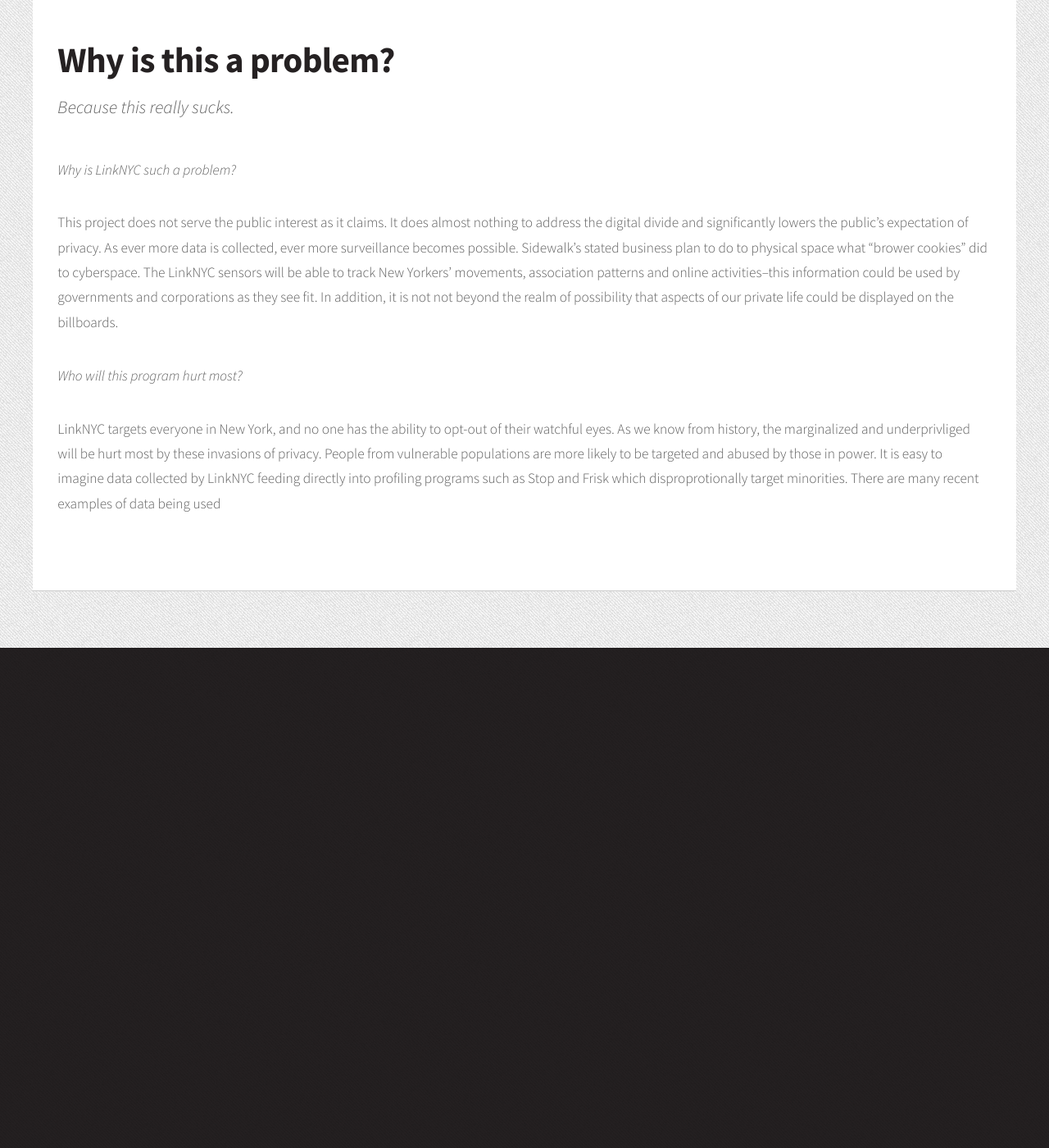
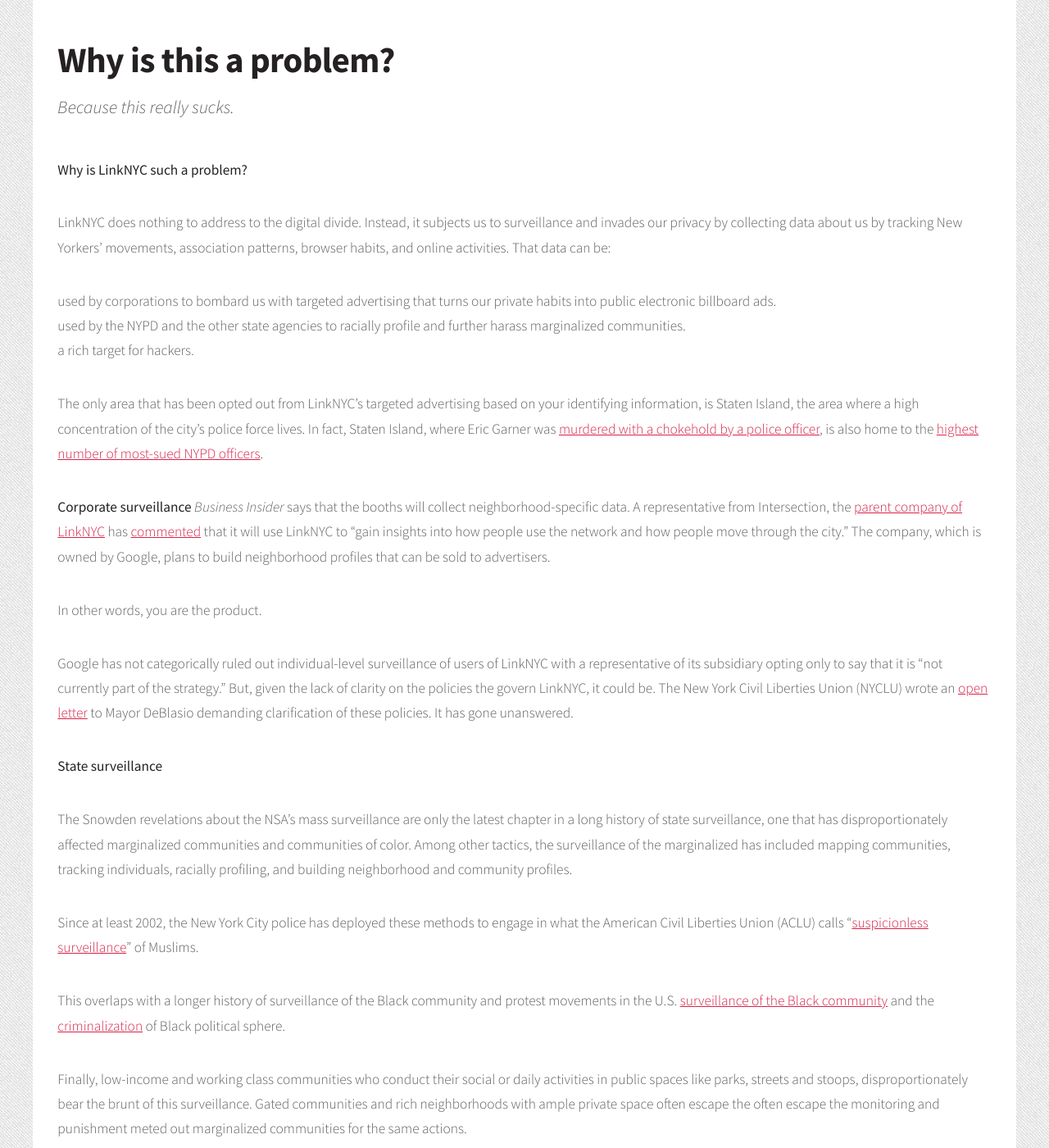
Before and after one commit to rethinklinknyc/rethinklinknyc.github.io, a Jekyll site: the page built from _pages/why-is-this-a-problem.md, in a window 1280 px wide and 1400 px high, scrolled down 768 px. Shown: the whole window at 82% size. Built offline with Jekyll 4.4.1, drawn with Linux system fonts in a browser that asks for light colours; before the commit the page ends 1558 px from its top, so only the background shows below that; some of the changed text lies outside the part shown.

Commit message:
riseup updates

```diff
--- a/_pages/why-is-this-a-problem.md
+++ b/_pages/why-is-this-a-problem.md
@@ -5,10 +5,40 @@
 layout: page
 ---
 
-*Why is LinkNYC such a problem?*
+**Why is LinkNYC such a problem?**
 
-This project does not serve the public interest as it claims. It does almost nothing to address the digital divide and significantly lowers the public's expectation of privacy. As ever more data is collected, ever more surveillance becomes possible. Sidewalk's stated business plan to do to physical space what "brower cookies" did to cyberspace. The LinkNYC sensors will be able to track New Yorkers' movements, association patterns and online activities--this information could be used by governments and corporations as they see fit. In addition, it is not not beyond the realm of possibility that aspects of our private life could be displayed on the billboards.
+LinkNYC does nothing to address to the digital divide. Instead, it subjects us to surveillance and invades our privacy by collecting data about us by tracking New Yorkers’ movements, association patterns, browser habits, and online activities. That data can be:
+* used by corporations to bombard us with targeted advertising that turns our private habits into public electronic billboard ads.
+* used by the NYPD and the other state agencies to racially profile and further harass marginalized communities.
+* a rich target for hackers.
 
-*Who will this program hurt most?*
+The only area that has been opted out from LinkNYC’s targeted advertising based on your identifying information, is Staten Island, the area where a high concentration of the city’s police force lives. In fact, Staten Island, where Eric Garner was [murdered with a chokehold by a police officer](http://www.rollingstone.com/politics/news/black-lives-matter-11-racist-police-killings-with-no-justice-served-20141204), is also home to the [highest number of most-sued NYPD officers](http://www.nydailynews.com/new-york/staten-island-highest-number-most-sued-nypd-officers-article-1.1882160).
 
-LinkNYC targets everyone in New York, and no one has the ability to opt-out of their watchful eyes. As we know from history, the marginalized and underprivliged will be hurt most by these invasions of privacy. People from vulnerable populations are more likely to be targeted and abused by those in power. It is easy to imagine data collected by LinkNYC feeding directly into profiling programs such as Stop and Frisk which disproprotionally target minorities. There are many recent examples of data being used
+**Corporate surveillance**
+*Business Insider* says that the booths will collect neighborhood-specific data. A representative from Intersection, the [parent company of LinkNYC](/pages/Who-owns-link) has [commented](http://www.businessinsider.com/inside-linknycs-free-public-gigabit-wifi-plan-2016-2) that it will use LinkNYC to "gain insights into how people use the network and how people move through the city." The company, which is owned by Google, plans to build neighborhood profiles that can be sold to advertisers.
+
+In other words, you are the product.
+
+Google has not categorically ruled out individual-level surveillance of users of LinkNYC with a representative of its subsidiary opting only to say that it is “not currently part of the strategy." But, given the lack of clarity on the policies the govern LinkNYC, it could be. The New York Civil Liberties Union (NYCLU) wrote an [open letter](http://www.nyclu.org/files/releases/city%20wifi%20letter.pdf) to Mayor DeBlasio demanding clarification of these policies. It has gone unanswered.
+
+**State surveillance**
+
+The Snowden revelations about the NSA’s mass surveillance are only the latest chapter in a long history of state surveillance, one that has disproportionately affected marginalized communities and communities of color. Among other tactics, the surveillance of the marginalized has included mapping communities, tracking individuals, racially profiling, and building neighborhood and community profiles.
+
+Since at least 2002, the New York City police has deployed these methods to engage in what the American Civil Liberties Union (ACLU) calls “[suspicionless surveillance](https://www.aclu.org/other/factsheet-nypd-muslim-surveillance-program)” of Muslims.
+
+This overlaps with a longer history of surveillance of the Black community and protest movements in the U.S. [surveillance of the Black community](https://www.eff.org/deeplinks/2014/02/history-surveillance-and-black-community) and the [criminalization](https://policy.m4bl.org/political-power/) of Black political sphere.
+
+Finally, low-income and working class communities who conduct their social or daily activities in public spaces like parks, streets and stoops, disproportionately bear the brunt of this surveillance. Gated communities and rich neighborhoods with ample private space often escape the often escape the monitoring and punishment meted out marginalized communities for the same actions.
+
+Private companies like Facebook, Twitter and Instagram have _already_ assisted state agencies with surveilling their users. In October 2016, [ACLU revealed](http://arstechnica.com/tech-policy/2016/10/aclu-exposes-facebook-twitter-for-selling-surveillance-company-user-data/) that these companies fed users’ streams to a Chicago-based company that then sold that data to police and other surveillance agencies. In fact, the data was [specifically marketed](https://www.aclunc.org/blog/facebook-instagram-and-twitter-provided-data-access-surveillance-product-marketed-target) as a way to target Black activists and activists of color.
+
+Moreover, the Communications Assistance to Law Enforcement Act  (CALEA) requires telecommunications, VoIP traffic (like Skype) and broadband Internet corporations to assist law enforcement agencies in electronic surveillance. Specifically, CALEA ensures that these companies build and modify their equipment so that it is surveillance-ready. The government has yet to clarify whether LinkNYC falls under this Act.
+
+Given the history of surveillance in the U.S. and the willingness of corporations to enable state surveillance, LinkNYC looks increasingly like a corporate-state partnership to track, surveil and monitor the rest of us.
+
+The NSA invaded our online worlds. Now, Google is bringing that model to your street.
+
+Say no to LinkNYC. Rethink Link [HYPERLINK: PAGES Take action]
+
+**Target for hackers**
```
